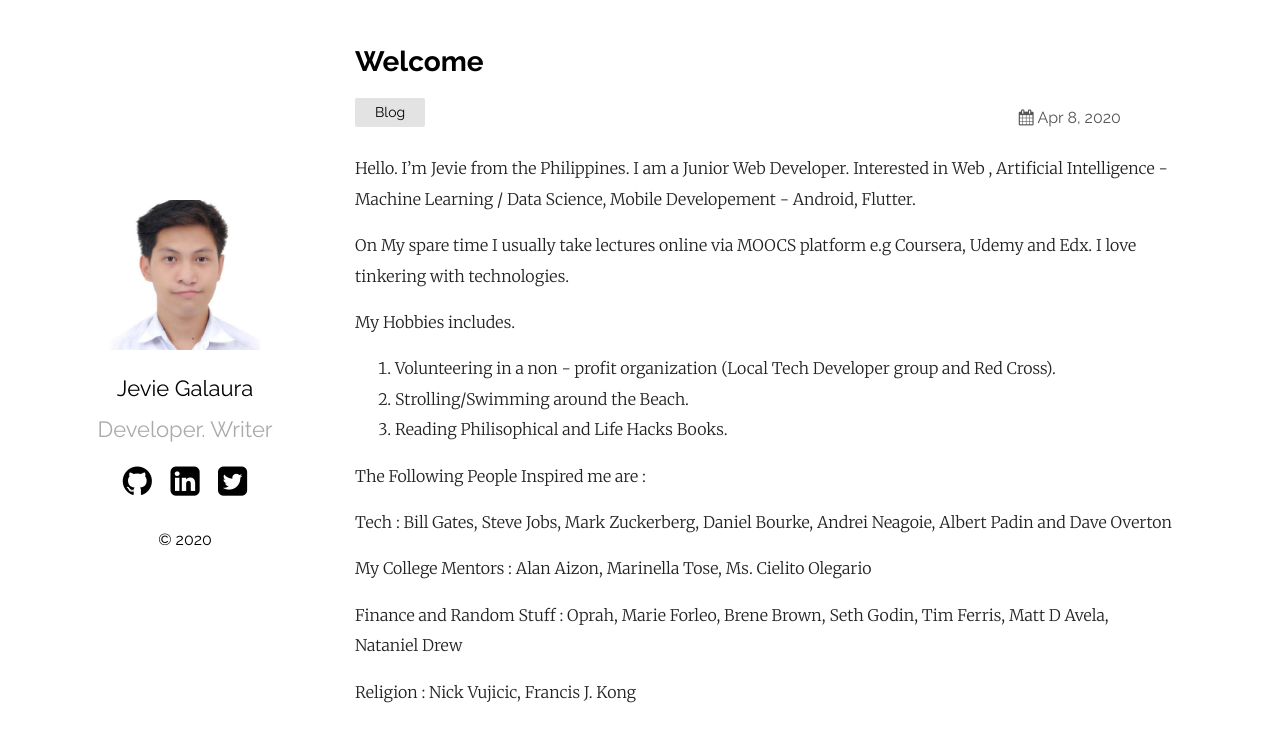
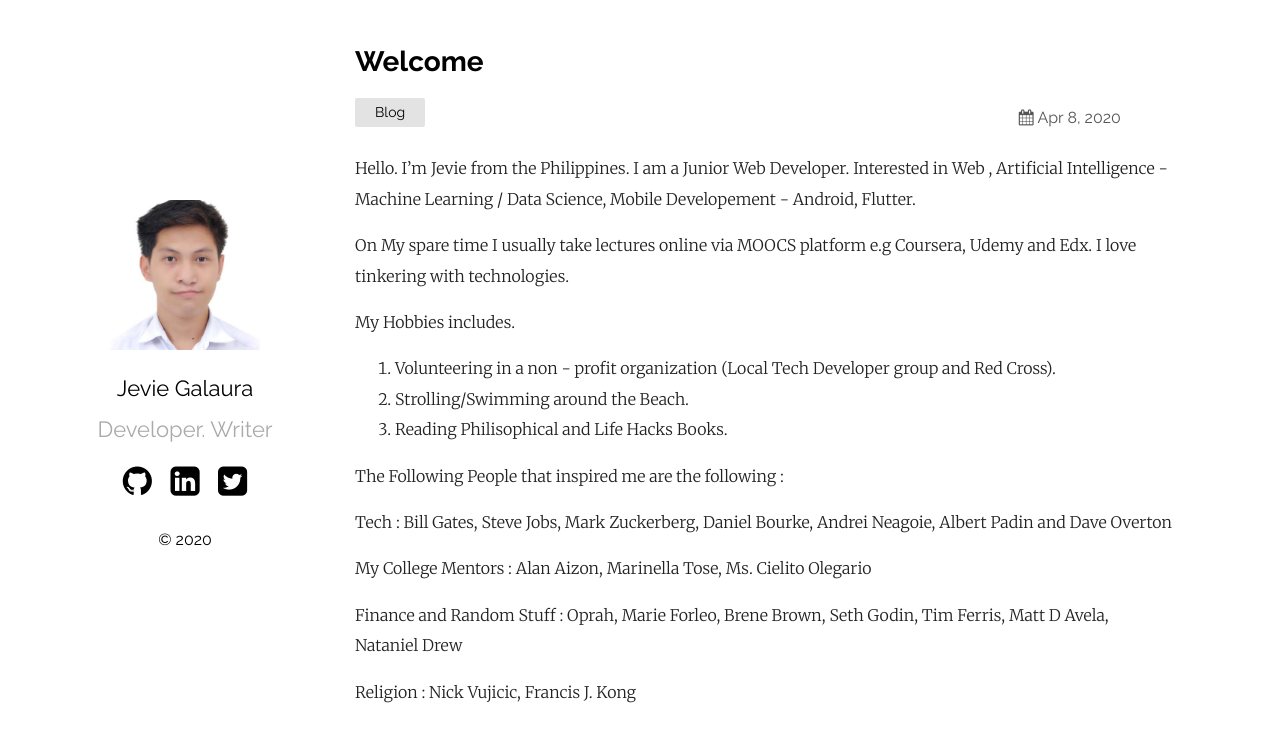
Before and after one commit to jeviemar/website, a Jekyll site: the page built from _posts/2019-03-23-welcome-to-jekyll.markdown, in a window 1280 px wide. Shown: the top 742 px of the page. Built offline with Jekyll 4.4.1, drawn with Linux system fonts in a browser that asks for light colours.

Commit message:
Update 2019-03-23-welcome-to-jekyll.markdown

```diff
--- a/_posts/2019-03-23-welcome-to-jekyll.markdown
+++ b/_posts/2019-03-23-welcome-to-jekyll.markdown
@@ -13,7 +13,7 @@
 2. Strolling/Swimming around the Beach.
 3. Reading Philisophical and Life Hacks Books.
 
-The Following People Inspired me are :
+The Following People that inspired me are the following :
 
 Tech :
   Bill Gates, Steve Jobs, Mark Zuckerberg, Daniel Bourke, Andrei Neagoie, Albert Padin and Dave Overton
```
